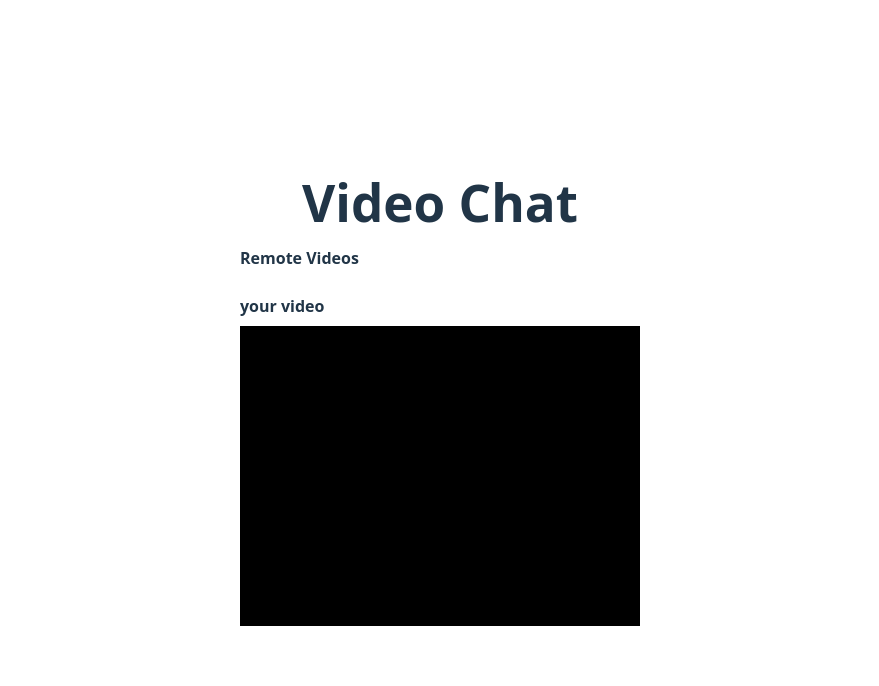
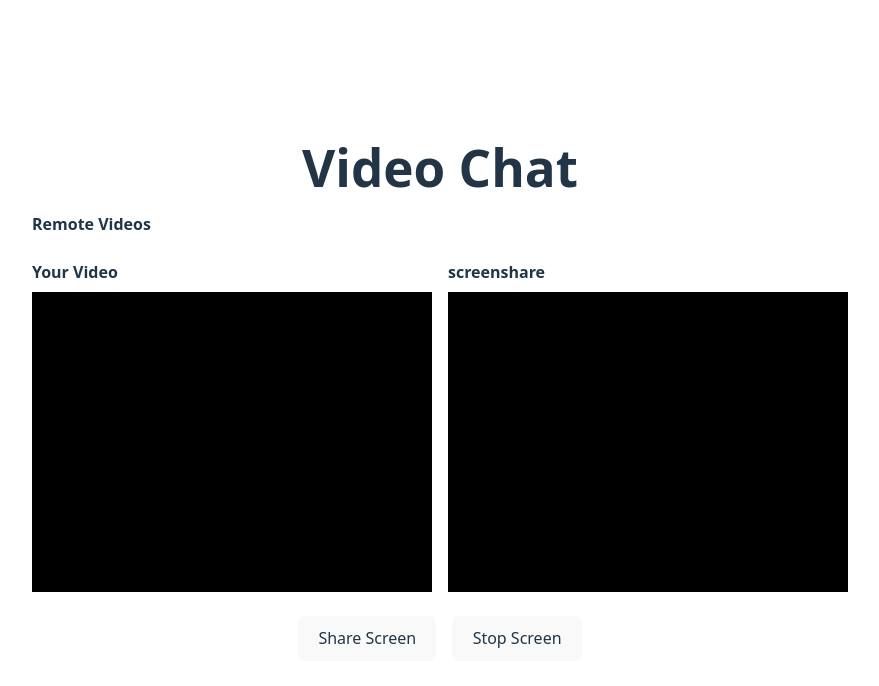
Before and after one commit to my-lord1/Frontend-for-Video-Chat, a React (Vite) app: page /dashboard/1 in a window 1280 px wide. Shown: the top 686 px of the page, without its empty margins (200-1079 px from the left). Built offline with nearby package versions, Linux system fonts and the light colour scheme; no server answers.

Commit message:
added sharescreen, handleleavecall

```diff
--- /dev/null
+++ b/src/components/handleleavecall.jsx
@@ -0,0 +1,20 @@
+export const handleLeaveCall = ({ localStreamRef, videoRef, peerConnectionsRef, socketRef, roomId, navigate, }) => {
+    localStreamRef.current?.getTracks().forEach((track) => track.stop());
+    localStreamRef.current = null;
+
+    if (videoRef.current) {
+      videoRef.current.srcObject = null;
+    }
+
+    Object.values(peerConnectionsRef.current).forEach((pc) => pc.close());
+    peerConnectionsRef.current = {};
+
+    socketRef.current?.emit('user disconnected', roomId);
+    socketRef.current?.disconnect();
+
+    navigate('/');
+  };
+
+          /* <button onClick={() => handleLeaveCall({ localStreamRef, videoRef, peerConnectionsRef, socketRef, roomId, navigate, })} className="border-2 rounded-lg px-4 py-2">
+          <EndCall />
+        </button>*/
--- /dev/null
+++ b/src/components/screenshare.jsx
@@ -0,0 +1,30 @@
+export async function startFullMediaSharing({ peerConnectionsRef, screenStreamRef, socketRef, peerId }) {
+  try {
+    const userMediaStream = await navigator.mediaDevices.getUserMedia({ video: true, audio: true });
+    const screenStream = await navigator.mediaDevices.getDisplayMedia({ video: true });
+
+    screenStreamRef.current = screenStream;
+
+    const pc = peerConnectionsRef.current[peerId];
+
+    userMediaStream.getTracks().forEach((track) => {
+      pc.addTrack(track, userMediaStream);
+    });
+
+    screenStream.getTracks().forEach((track) => {
+      pc.addTrack(track, screenStream);
+      track.onended = () => console.log("Screen sharing stopped");
+    });
+
+    const offer = await pc.createOffer();
+    await pc.setLocalDescription(offer);
+
+    socketRef.current.emit("signal", {
+      to: peerId,
+      type: 'offer',
+      payload: offer,
+    });
+    } catch (error) {
+    console.error("Failed to share media:", error);
+  }
+}
--- /dev/null
+++ b/src/components/stopscreenshare.jsx
@@ -0,0 +1,24 @@
+export async function stopScreenSharing({ peerConnectionsRef, screenStreamRef, socketRef, peerId }) {
+    const pc = peerConnectionsRef.current[peerId];
+    if (!screenStreamRef.current || !pc) return;
+
+    screenStreamRef.current.getTracks().forEach((track) => track.stop());
+
+    const senders = pc.getSenders();
+    senders.forEach((sender) => {
+      if (screenStreamRef.current.getTracks().includes(sender.track)) {
+        pc.removeTrack(sender);
+      }
+    });
+
+    const offer = await pc.createOffer();
+    await pc.setLocalDescription(offer);
+
+    socketRef.current.emit("signal", {
+      to: peerId,
+      type: "offer",
+      payload: offer,
+    });
+
+    console.log("Screen sharing stopped and renegotiated");
+  }
--- a/src/components/videochat.jsx
+++ b/src/components/videochat.jsx
@@ -1,33 +1,60 @@
 import { io } from 'socket.io-client';
 import { useEffect, useRef } from 'react';
+import { EndCall } from '../icons/endcall';
+import { useNavigate } from 'react-router-dom';
+import { startFullMediaSharing, } from './screenshare.jsx';
+import { stopScreenSharing  } from './stopscreenshare.jsx';
 
 const socket = io('http://localhost:4000');
 
-export default function VideoChat({roomId}) {
+export default function VideoChat({ roomId }) {
   const videoRef = useRef(null);
   const localStreamRef = useRef(null);
+  const screenStreamRef = useRef(null);
   const socketRef = useRef(null);
   const peerConnectionsRef = useRef({});
   const remoteContainerRef = useRef(null);
+  const peerIdsRef = useRef([]);
+  const navigate = useNavigate();
 
+  const iceServers = [
+    { urls: 'stun:stun.l.google.com:19302' },
+    { urls: 'stun:stun.l.google.com:5349' },
+    { urls: 'stun:stun1.l.google.com:3478' },
+  ];
+
+
+  // to handle the case when a new track is added after the initial connection
   const setupOnTrack = (peerConnection, peerId) => {
     const remoteStream = new MediaStream();
-
     peerConnection.ontrack = (event) => {
       remoteStream.addTrack(event.track);
     };
-
     peerConnection.onconnectionstatechange = () => {
       if (peerConnection.connectionState === 'connected') {
-        const remoteVideo = document.createElement("video");
+        const remoteVideo = document.createElement('video');
         remoteVideo.autoplay = true;
         remoteVideo.playsInline = true;
         remoteVideo.srcObject = remoteStream;
-        remoteVideo.className = "w-[400px] h-[300px] bg-black";
+        remoteVideo.className = 'w-[400px] h-[300px] bg-black';
         remoteContainerRef.current.appendChild(remoteVideo);
       }
     };
   };
+
+  function handleStartScreenShare() {
+    peerIdsRef.current.forEach((peerId) => {
+      startFullMediaSharing({ peerConnectionsRef, screenStreamRef, socketRef, peerId} )
+    });
+  }
+
+  function handleStopScreenShare() {
+    peerIdsRef.current.forEach((peerId) => {
+      stopScreenSharing({ peerConnectionsRef, screenStreamRef, socketRef, peerId})
+    });
+  }
+
+
 
   useEffect(() => {
     async function startVideoChat() {
@@ -41,15 +68,20 @@ export default function VideoChat({roomId}) {
         localStreamRef.current = stream;
 
         socketRef.current = socket;
-        socket.emit("join-room", roomId);
+        socket.emit('join-room', roomId);
       } catch (err) {
-        console.error("Failed to access media devices:", err);
+        console.error('Failed to access media devices:', err);
       }
     }
-    if(roomId) {
+
+    if (roomId) {
       startVideoChat();
     }
-    socket.on("existing-peers", async ({ peers }) => {
+
+    socket.on('existing-peers', async ({ peers }) => {
+
+      peerIdsRef.current = peers;
+
       peers.forEach(async (peerId) => {
         const peerConnection = new RTCPeerConnection({ iceServers });
         peerConnectionsRef.current[peerId] = peerConnection;
@@ -61,9 +93,9 @@ export default function VideoChat({roomId}) {
 
         peerConnection.onicecandidate = (event) => {
           if (event.candidate) {
-            socket.emit("signal", {
+            socket.emit('signal', {
               to: peerId,
-              type: "ice-candidate",
+              type: 'ice-candidate',
               payload: event.candidate,
             });
           }
@@ -72,15 +104,16 @@ export default function VideoChat({roomId}) {
         const offer = await peerConnection.createOffer();
         await peerConnection.setLocalDescription(offer);
 
-        socket.emit("signal", {
+        socket.emit('signal', {
           to: peerId,
-          type: "offer",
+          type: 'offer',
           payload: offer,
         });
       });
     });
 
-    socket.on("signal", async ({ from, type, payload }) => {
+    socket.on('signal', async ({ from, type, payload }) => {
+
       let peerConnection = peerConnectionsRef.current[from];
 
       if (!peerConnection) {
@@ -94,9 +127,9 @@ export default function VideoChat({roomId}) {
 
         peerConnection.onicecandidate = (event) => {
           if (event.candidate) {
-            socket.emit("signal", {
+            socket.emit('signal', {
               to: from,
-              type: "ice-candidate",
+              type: 'ice-candidate',
               payload: event.candidate,
             });
           }
@@ -104,60 +137,58 @@ export default function VideoChat({roomId}) {
       }
 
       try {
-        if (type === "offer") {
+        if (type === 'offer') {
           await peerConnection.setRemoteDescription(new RTCSessionDescription(payload));
           const answer = await peerConnection.createAnswer();
           await peerConnection.setLocalDescription(answer);
 
-          socket.emit("signal", {
+          socket.emit('signal', {
             to: from,
-            type: "answer",
+            type: 'answer',
             payload: answer,
           });
-        } else if (type === "answer") {
+        } else if (type === 'answer') {
           await peerConnection.setRemoteDescription(new RTCSessionDescription(payload));
-        } else if (type === "ice-candidate") {
+        } else if (type === 'ice-candidate') {
           if (payload && payload.candidate) {
             await peerConnection.addIceCandidate(new RTCIceCandidate(payload));
-          } else {
-            console.warn("⚠️ ICE candidate payload missing or invalid");
           }
-        } else {
-          console.warn("❓ Unknown signal type:", type);
         }
       } catch (err) {
-        console.error(`❌ Error handling signal type ${type}:`, err);
+        console.error(`Error handling signal type ${type}:`, err);
       }
     });
   }, [roomId]);
-
-  const iceServers = [
-    { urls: "stun:stun.l.google.com:19302" },
-    { urls: "stun:stun.l.google.com:5349" },
-    { urls: "stun:stun1.l.google.com:3478" },
-  ];
 
   return (
     <div className="flex flex-col items-center justify-center h-screen w-screen p-4">
       <h1 className="text-xl font-bold mb-4">Video Chat</h1>
 
-      <div className="flex flex-col gap-4">
-        <div>
-          <h2 className="text-md font-semibold mb-2 ">Remote Videos</h2>
+      <div>
+        <div className="flex flex-col gap-4">
+          <h2 className="text-md font-semibold mb-2">Remote Videos</h2>
           <div ref={remoteContainerRef} className="flex gap-4 flex-wrap" />
         </div>
-        <div>
-        <h2 className="text-md font-semibold mb-2 ">your video</h2>
-          <video
-            ref={videoRef}
-            autoPlay
-            playsInline
-            muted
-            className="w-[400px] h-[300px] bg-black"
-          />
+        <div className="flex flex-row gap-4">
+          <div>
+            <h2 className="text-md font-semibold mb-2">Your Video</h2>
+            <video ref={videoRef} autoPlay playsInline muted className="w-[400px] h-[300px] bg-black" />
+          </div>
+          <div>
+            <h2 className="text-md font-semibold mb-2">screenshare</h2>
+            <video ref={screenStreamRef} className="w-[400px] h-[300px] bg-black"/>
+          </div>
         </div>
+      </div>
 
+      <div className="mt-6 flex gap-4">
 
+        <button onClick={handleStartScreenShare} className="border-2 rounded-lg px-4 py-2">
+          Share Screen
+        </button>
+        <button onClick={handleStopScreenShare} className="border-2 rounded-lg px-4 py-2">
+          Stop Screen
+        </button>
       </div>
     </div>
   );
```
Also changed, not shown: src/icons/endcall.jsx (added, +15 -0 lines).
